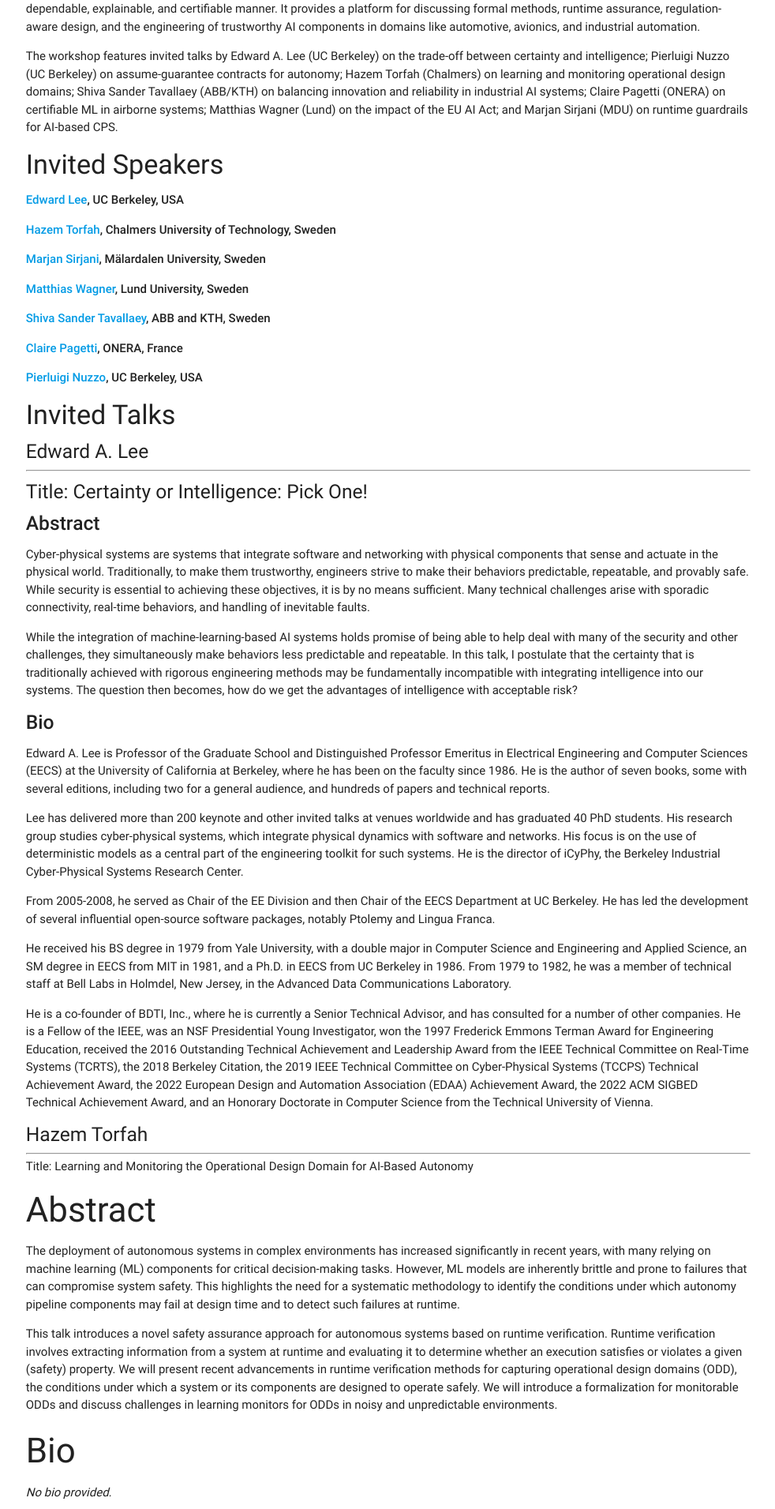
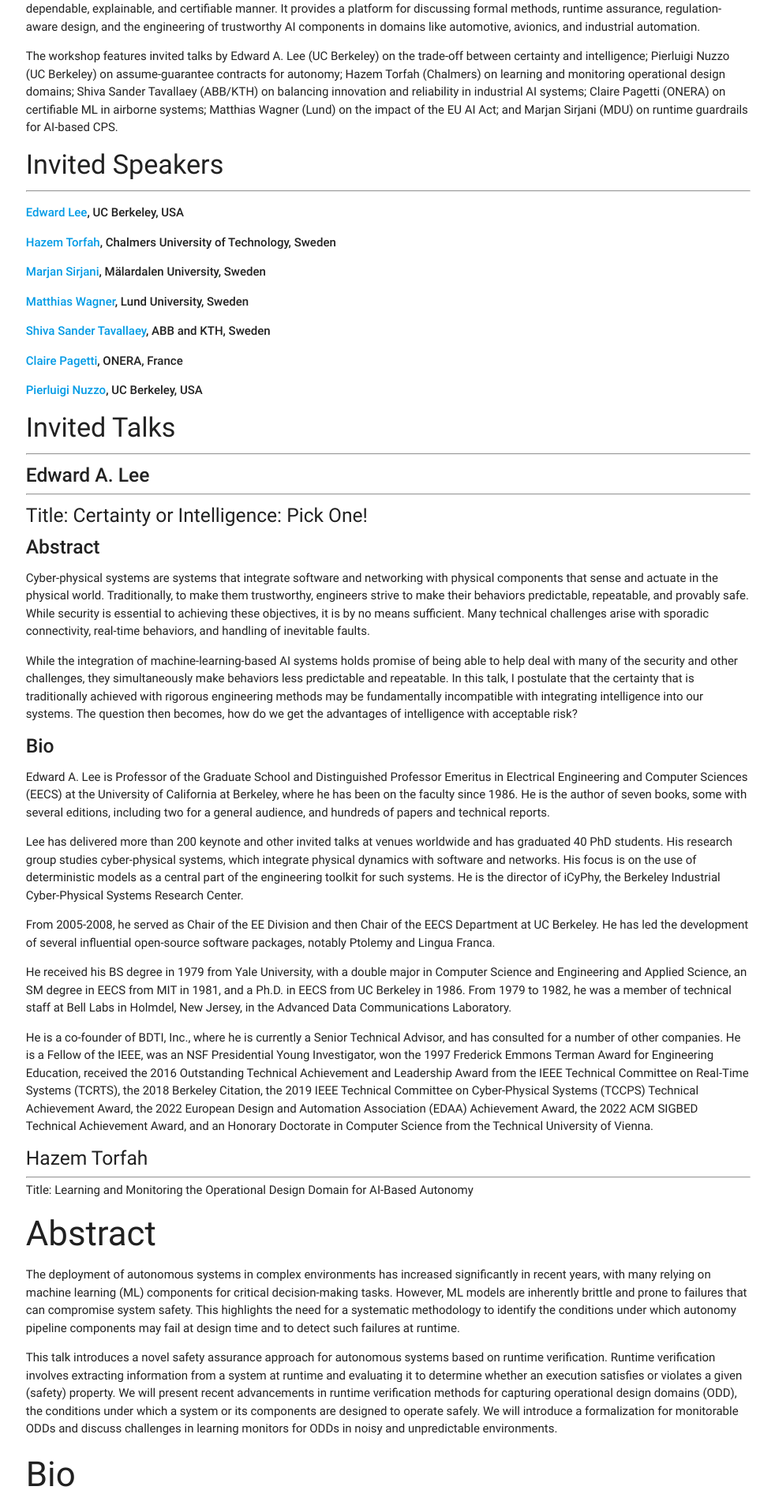
Before and after one commit to rebeca-lang/rebeca-lang.github.io, a Jekyll site: the page built from events/TrustCPS-AI.md, in a window 1280 px wide. Shown: the part 1176-3087 px from the top of the page at 79% size, without its empty margins (148-1130 px from the left). Built offline with Jekyll 4.4.1, drawn with Linux system fonts in a browser that asks for light colours.

```diff
--- a/events/TrustCPS-AI.md
+++ b/events/TrustCPS-AI.md
@@ -17,7 +17,7 @@ The workshop features invited talks by Edward A. Lee (UC Berkeley) on the trade-
 
 
 #### Invited Speakers
-
+---
 
 **[Edward Lee](https://www2.eecs.berkeley.edu/Faculty/Homepages/lee.html), UC Berkeley, USA**
 
@@ -37,10 +37,10 @@ The workshop features invited talks by Edward A. Lee (UC Berkeley) on the trade-
 
 
 #### Invited Talks
+---
 
 
-
-##### Edward A. Lee
+##### **Edward A. Lee**
 ---
 ##### Title: Certainty or Intelligence: Pick One!
 
```
